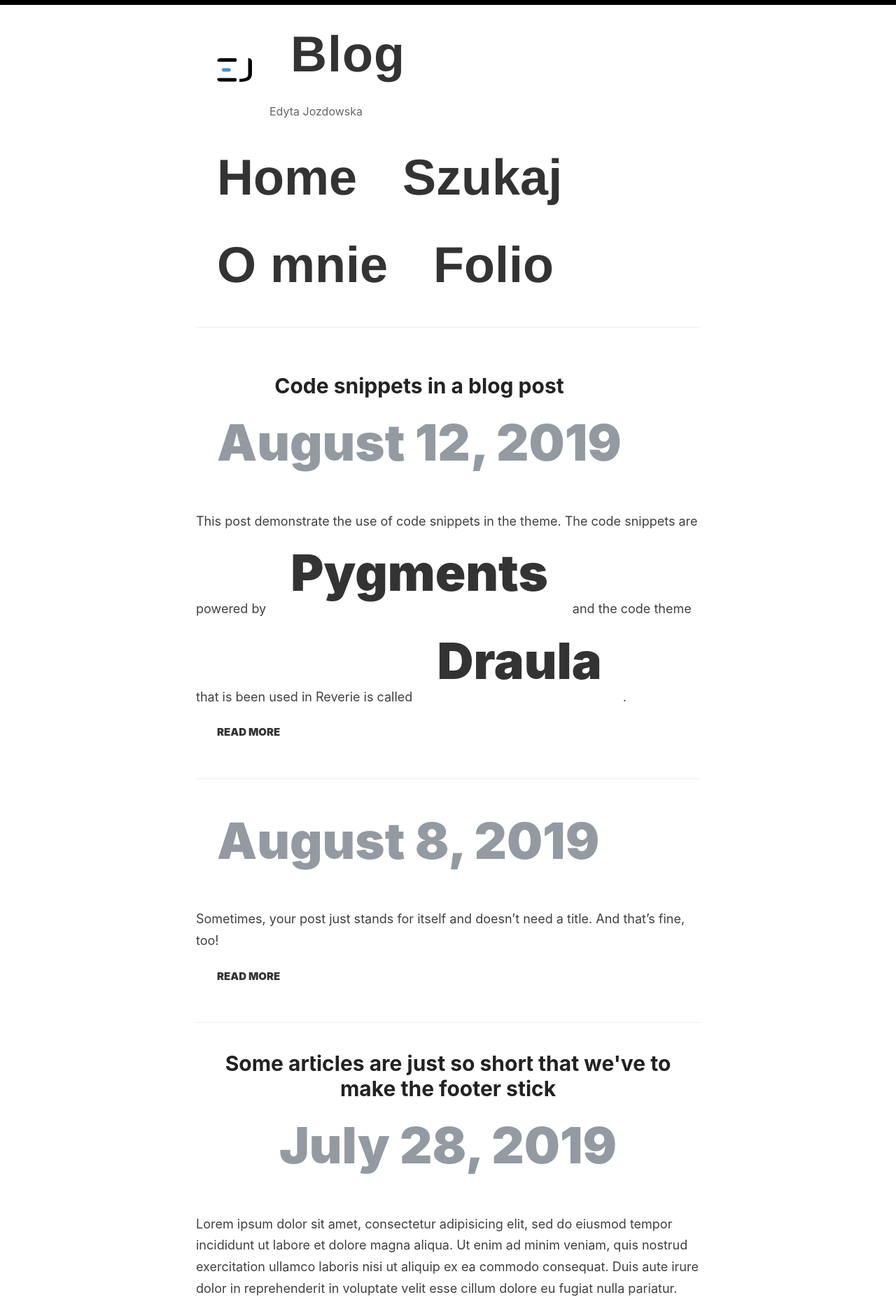
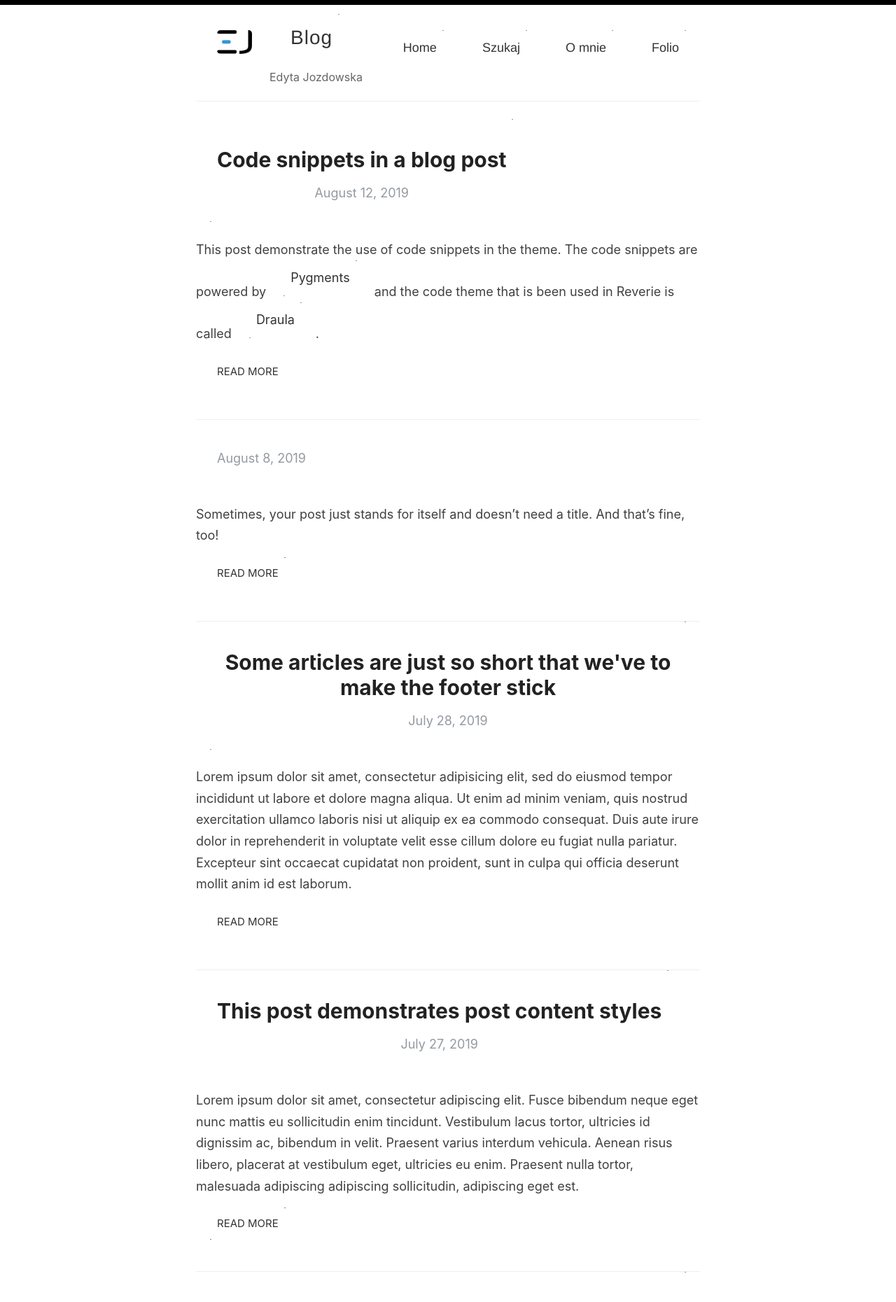
Before and after one commit to xyz-09/blog, a Jekyll site: the page built from index.html, in a window 1280 px wide. Shown: the top 1860 px of the page at 70% size. Built offline with Jekyll 4.4.1, drawn with Linux system fonts in a browser that asks for light colours; the list of posts is cut into pages by our own code.

Commit message:
all links

```diff
--- a/assets/style.css
+++ b/assets/style.css
@@ -205,9 +205,6 @@ table tr td :last-child {
 
 a {
   color: #4183C4;
-  font-size: 72px;
-  font-weight: 900;
-  line-height: 1.33333;
   position: relative;
   text-decoration: none;
   display: block;
--- a/assets/style.scss
+++ b/assets/style.scss
@@ -154,10 +154,6 @@ table tr td :last-child {
 
 a {
   color: $blue;
-
-  font-size: 72px;
-  font-weight: 900;
-  line-height: 1.33333;
   position: relative;
   text-decoration: none;
   display: block;
@@ -192,6 +188,7 @@ a {
     }
   }
 }
+
 
 ul, ol {
   margin: 15px 0;
```
Also changed, not shown: 1 other file.
